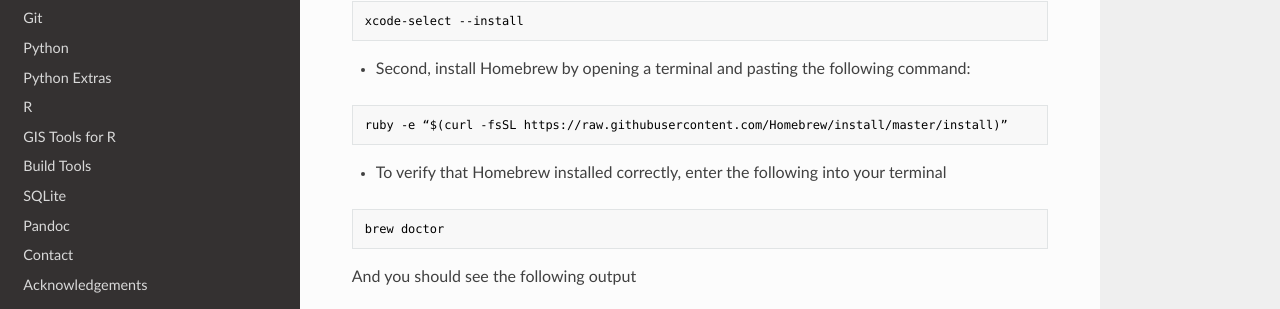
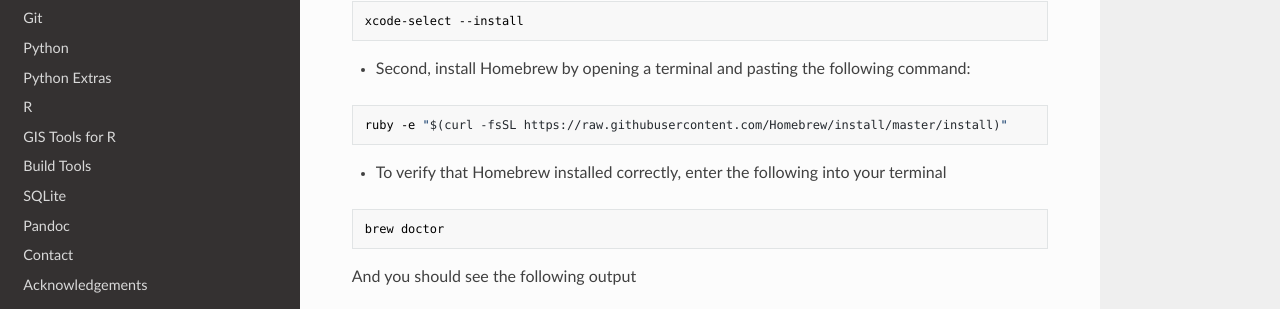
Before and after one commit to pp4rs/DEPRECATED-installation-guide, an MkDocs documentation site: the page built from docs/commandLine.md, in a window 1280 px wide and 900 px high, scrolled down 1144 px. Shown: the part 297-606 px from the top of the window. Built offline with MkDocs 1.6.1, drawn with Linux system fonts in a browser that asks for light colours; nearby versions of some CDN libraries; old or Windows-style settings are respelled for this version of MkDocs.

````diff
--- a/docs/commandLine.md
+++ b/docs/commandLine.md
@@ -48,7 +48,7 @@ xcode-select --install
 * Second,  install Homebrew by opening a terminal and pasting the following command:
 
 ```bash
-ruby -e “$(curl -fsSL https://raw.githubusercontent.com/Homebrew/install/master/install)”
+ruby -e "$(curl -fsSL https://raw.githubusercontent.com/Homebrew/install/master/install)"
 ```
 
 * To verify that Homebrew installed correctly, enter the following into your terminal
````
